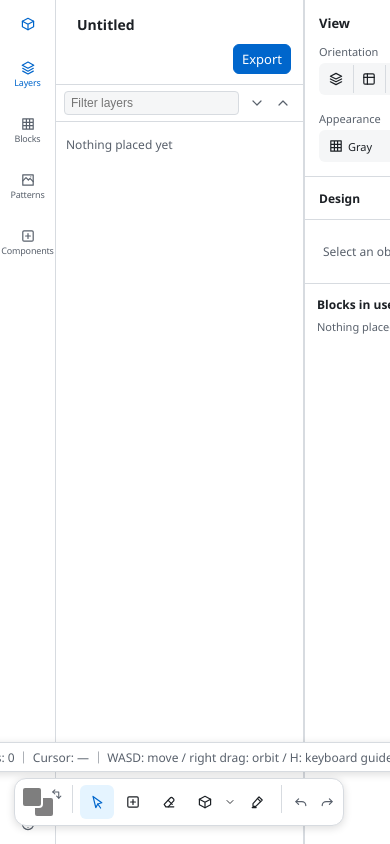
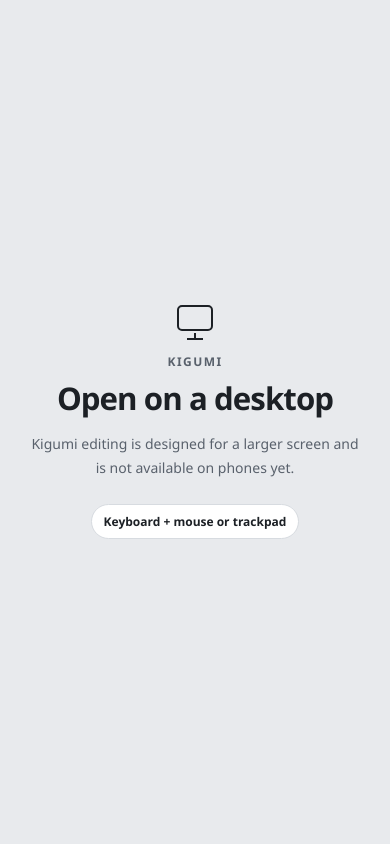
Before and after one commit to martin-ushiyama/kigumi, a website built with Vite: page index.html in a window 390 px wide. Built offline with nearby package versions, Linux system fonts and the light colour scheme; files whose address does not match are found by name.

Commit message:
Improve save safety and small-screen guidance (#7)
Co-authored-by: martin-ushiyama <202099411+martin-ushiyama@users.noreply.github.com>

```diff
--- a/index.html
+++ b/index.html
@@ -8,6 +8,15 @@
     <link rel="stylesheet" href="/src/style.css" />
   </head>
   <body>
+    <section id="mobile-guidance" role="dialog" aria-modal="true" aria-labelledby="mobile-guidance-title" aria-describedby="mobile-guidance-description">
+      <div class="mobile-guidance-card">
+        <div class="mobile-guidance-mark" aria-hidden="true"></div>
+        <p class="mobile-guidance-eyebrow">kigumi</p>
+        <h1 id="mobile-guidance-title" data-i18n-text="mobile.title"></h1>
+        <p id="mobile-guidance-description" data-i18n-text="mobile.description"></p>
+        <p class="mobile-guidance-requirements" data-i18n-text="mobile.requirements"></p>
+      </div>
+    </section>
     <div id="app-grid">
       <nav id="sidebar-rail" data-i18n-aria="aria.rail"></nav>
       <aside id="sidebar-left"></aside>
--- a/src/core/i18n.ts
+++ b/src/core/i18n.ts
@@ -36,6 +36,14 @@
   'rail.themeToDark': ['Switch to dark', 'ダークにする'],
   'rail.themeToLight': ['Switch to light', 'ライトにする'],
 
+  // --- Small-screen guidance ---
+  'mobile.title': ['Open on a desktop', 'PCで開いてください'],
+  'mobile.description': [
+    'Kigumi editing is designed for a larger screen and is not available on phones yet.',
+    'Kigumiの編集は大きな画面向けです。現在、スマートフォンには対応していません。',
+  ],
+  'mobile.requirements': ['Keyboard + mouse or trackpad', 'キーボード ＋ マウスまたはトラックパッド'],
+
   // --- Document bar ---
   'doc.projectName': ['Project name', '作品名'],
   'doc.save': ['Save', '保存'],
@@ -48,6 +56,7 @@
   'doc.exportTitle': ['Export as a behavior pack', 'ビヘイビアパックとして書き出す'],
   'doc.unsaved': ['Unsaved changes', '未保存の変更あり'],
   'doc.autosavedAt': ['Autosaved {time}', '自動保存 {time}'],
+  'doc.storageNote': ['Autosave stays in this browser. Save JSON for backup.', '自動保存はこのブラウザ内のみ。JSON保存でバックアップできます。'],
 
   // --- Palette ---
   'palette.stone': ['Stone', '石系'],
@@ -284,6 +293,10 @@
   'sel.nothingToCopy': ['Nothing selected to copy', 'コピーする選択がない'],
   'sel.clipboardEmpty': ['Clipboard is empty', 'クリップボードが空'],
   'project.saved': ['Project saved', 'プロジェクトを保存した'],
+  'project.backupReminder': [
+    'Your build is taking shape. Save a JSON backup so it does not live only in this browser.',
+    '作品が育ってきました。ブラウザだけに残さず、JSON保存でバックアップしましょう。',
+  ],
 
   // --- Toolbar / ground & display ---
   'toolbar.ground': ['Ground', '地面'],
--- a/src/main.ts
+++ b/src/main.ts
@@ -23,6 +23,7 @@
 import { createPickingService } from './services/picking';
 import { createBrowserProjectIO } from './services/project-io-browser';
 import { createProjectService } from './services/project';
+import { createBackupReminder } from './services/backup-reminder';
 import { serializeComponentTemplate, validateComponents } from './project/persistence';
 import { createBrowserFrameClock } from './services/renderscheduler-clock-browser';
 import { createRenderScheduler } from './services/renderscheduler';
@@ -250,12 +251,13 @@
 });
 
 // Document events are dedicated to autosave / UI (status, layers, inspector) only
-doc.subscribe(() => {
+doc.subscribe((change) => {
   updateStatus();
   // projectService is created further down, but subscribe only registers the
   // callback without executing it immediately, so by the time an actual doc change
   // occurs (after projectService exists), the reference is safe
   projectService.scheduleAutosave();
+  backupReminder.consider(change, world.size);
 });
 
 // ---- Display mode (texture ⇔ flat color). Persisted to localStorage `blocksmith.ui.v1` ----
@@ -508,6 +510,10 @@
   io: createBrowserProjectIO(),
 });
 let toolbarHandle: ToolbarHandle | null = null;
+const backupReminder = createBackupReminder({
+  storage: sessionStorage,
+  notify: () => toast(t('project.backupReminder')),
+});
 
 /** Reading the File's contents (`file.text()`) is the composition root's responsibility
  *  (ProjectService's public API doesn't take a File type review). Toast with the same
@@ -624,7 +630,10 @@
   getName: projectService.getName,
   setName: projectService.setName,
   exportMcpack: projectService.exportMcpack,
-  saveProject: projectService.saveProjectFile,
+  saveProject: () => {
+    projectService.saveProjectFile();
+    backupReminder.markBackedUp();
+  },
   loadProjectFile: loadProjectFromFile,
   clearAll: () => {
     if (world.size === 0 || window.confirm(t('confirm.clearAll', { count: world.size }))) doc.clearAll();
--- /dev/null
+++ b/src/services/backup-reminder.ts
@@ -0,0 +1,48 @@
+import type { DocumentChange } from '../core/document';
+
+export const BACKUP_REMINDER_BLOCK_THRESHOLD = 64;
+const BACKUP_REMINDER_STORAGE_KEY = 'kigumi.backup-reminder.v1';
+
+export interface BackupReminder {
+  consider: (change: DocumentChange, blockCount: number) => void;
+  markBackedUp: () => void;
+}
+
+interface BackupReminderOpts {
+  storage: Pick<Storage, 'getItem' | 'setItem'>;
+  notify: () => void;
+  threshold?: number;
+}
+
+/** Reminds once per browser session after a meaningful amount of editing. */
+export function createBackupReminder(opts: BackupReminderOpts): BackupReminder {
+  const { storage, notify, threshold = BACKUP_REMINDER_BLOCK_THRESHOLD } = opts;
+  let handled = false;
+
+  function wasHandled(): boolean {
+    if (handled) return true;
+    try {
+      handled = storage.getItem(BACKUP_REMINDER_STORAGE_KEY) === 'done';
+    } catch {
+      // The in-memory flag still prevents repeated reminders when storage is unavailable.
+    }
+    return handled;
+  }
+
+  function markBackedUp(): void {
+    handled = true;
+    try {
+      storage.setItem(BACKUP_REMINDER_STORAGE_KEY, 'done');
+    } catch {
+      // A successful download should still silence this tab even in private mode.
+    }
+  }
+
+  function consider(change: DocumentChange, blockCount: number): void {
+    if ((change.kind !== 'edit' && change.kind !== 'redo') || blockCount < threshold || wasHandled()) return;
+    markBackedUp();
+    notify();
+  }
+
+  return { consider, markBackedUp };
+}
--- a/src/style.css
+++ b/src/style.css
@@ -19,6 +19,90 @@
   font-family: 'Segoe UI', 'Hiragino Sans', 'Noto Sans JP', sans-serif;
   color: var(--text);
   background: var(--bs-surface-canvas);
+}
+
+#mobile-guidance {
+  display: none;
+}
+
+@media (max-width: 960px) {
+  #mobile-guidance {
+    position: fixed;
+    z-index: 1000;
+    inset: 0;
+    display: grid;
+    place-items: center;
+    padding: 28px;
+    background: var(--bs-surface-canvas);
+  }
+
+  .mobile-guidance-card {
+    width: min(100%, 360px);
+    color: var(--text);
+    text-align: center;
+  }
+
+  .mobile-guidance-mark {
+    position: relative;
+    width: 36px;
+    height: 26px;
+    margin: 0 auto 22px;
+    border: 2px solid currentColor;
+    border-radius: 5px;
+  }
+
+  .mobile-guidance-mark::before {
+    position: absolute;
+    top: 26px;
+    left: 15px;
+    width: 2px;
+    height: 5px;
+    background: currentColor;
+    content: '';
+  }
+
+  .mobile-guidance-mark::after {
+    position: absolute;
+    top: 31px;
+    left: 8px;
+    width: 16px;
+    height: 2px;
+    background: currentColor;
+    content: '';
+  }
+
+  .mobile-guidance-eyebrow {
+    margin-bottom: 10px;
+    color: var(--text-dim);
+    font-size: 12px;
+    font-weight: 600;
+    letter-spacing: 0.12em;
+    text-transform: uppercase;
+  }
+
+  #mobile-guidance-title {
+    font-size: clamp(24px, 8vw, 34px);
+    line-height: 1.2;
+    letter-spacing: -0.03em;
+  }
+
+  #mobile-guidance-description {
+    margin-top: 14px;
+    color: var(--text-dim);
+    font-size: 14px;
+    line-height: 1.7;
+  }
+
+  .mobile-guidance-requirements {
+    display: inline-block;
+    margin-top: 24px;
+    padding: 8px 12px;
+    border: 1px solid var(--panel-border);
+    border-radius: 999px;
+    background: var(--bs-surface-panel);
+    font-size: 12px;
+    font-weight: 600;
+  }
 }
 
 /* Figma-style fixed shell: left panel (includes document bar) / canvas / right inspector. */
@@ -197,7 +281,7 @@
   line-height: 14px;
 }
 
-/* Save state (grows) + export (content width) on a single row */
+/* Save state (grows) + portable/final export actions on a single row */
 #sidebar-left .document-status-row {
   display: flex;
   align-items: center;
@@ -213,8 +297,23 @@
   white-space: nowrap;
 }
 
+#sidebar-left .document-actions {
+  display: flex;
+  flex: 0 0 auto;
+  gap: 4px;
+}
+
+#sidebar-left .document-save,
 #sidebar-left .document-export {
   flex: 0 0 auto;
+}
+
+#sidebar-left .document-storage-note {
+  margin: 0;
+  padding-inline: 2px;
+  color: var(--text-dim);
+  font-size: 10px;
+  line-height: 13px;
 }
 
 /* Project name + the ▼ for the file menu. The name field grows, ▼ stays a fixed width at the right edge */
--- a/src/ui/toolbar.ts
+++ b/src/ui/toolbar.ts
@@ -314,11 +314,14 @@
     saveStateEl.textContent = saveStateText(saveState, state.lang);
     saveStateEl.setAttribute('role', 'status');
 
-    // The only thing always shown is **"export," the final exit point**. Save / load / clear
-    // fold into a menu next to the project name. Lining up all 4 would use 74px just
-    // for the button row within the 248px width, crowding the header into the canvas. Tucking
-    // away the 3 low-frequency ones that can be grouped as "operations on the project file"
-    // gives the same shape as Figma's file menu.
+    // JSON save stays visible because it is the portable backup. Browser autosave can
+    // disappear with site data, while load and clear remain low-frequency actions.
+    const saveButton = createButton({
+      label: t('doc.save'),
+      title: t('doc.saveTitle'),
+      className: 'document-save',
+      onClick: actions.saveProject,
+    });
     const exportButton = createButton({
       label: t('doc.export'),
       title: t('doc.exportTitle'),
@@ -343,7 +346,6 @@
         },
       });
     fileMenu.append(
-      menuItem(t('doc.save'), t('doc.saveTitle'), actions.saveProject),
       menuItem(t('doc.load'), t('doc.loadTitle'), () => fileInput.click()),
       menuItem(t('doc.clear'), t('doc.clearTitle'), actions.clearAll, 'danger'),
     );
@@ -371,15 +373,18 @@
     nameRow.className = 'document-name-row';
     nameRow.append(projectName);
 
-    // Places the save state and "export" on the same row. A full-width filled button would
-    // be a 223x30 ≈ 6,700px² solid block, making it the strongest element in the white panel.
-    // Figma's Share button uses the same saturated blue but is only 60px wide —
-    // **strength comes from area, not color**
+    const storageNote = document.createElement('p');
+    storageNote.className = 'document-storage-note';
+    storageNote.textContent = t('doc.storageNote');
+
     const statusRow = document.createElement('div');
     statusRow.className = 'document-status-row';
-    statusRow.append(saveStateEl, exportButton);
+    const actionGroup = document.createElement('div');
+    actionGroup.className = 'document-actions';
+    actionGroup.append(saveButton, exportButton);
+    statusRow.append(saveStateEl, actionGroup);
 
-    documentBarRoot.append(nameRow, statusRow, fileMenu, fileInput);
+    documentBarRoot.append(nameRow, statusRow, storageNote, fileMenu, fileInput);
 
     // The stacked swatch sits at the left edge of the tool row. "What to paint with" is
     // decided before tool selection, so it's placed ahead of the tool row
```
Also changed, not shown: e2e/core-scenarios.spec.ts (+2 -4 lines), e2e/mobile-guidance.spec.ts (added, +25 -0 lines), e2e/smoke.spec.ts (+8 -5 lines), tests/services/backup-reminder.test.ts (added, +51 -0 lines).
